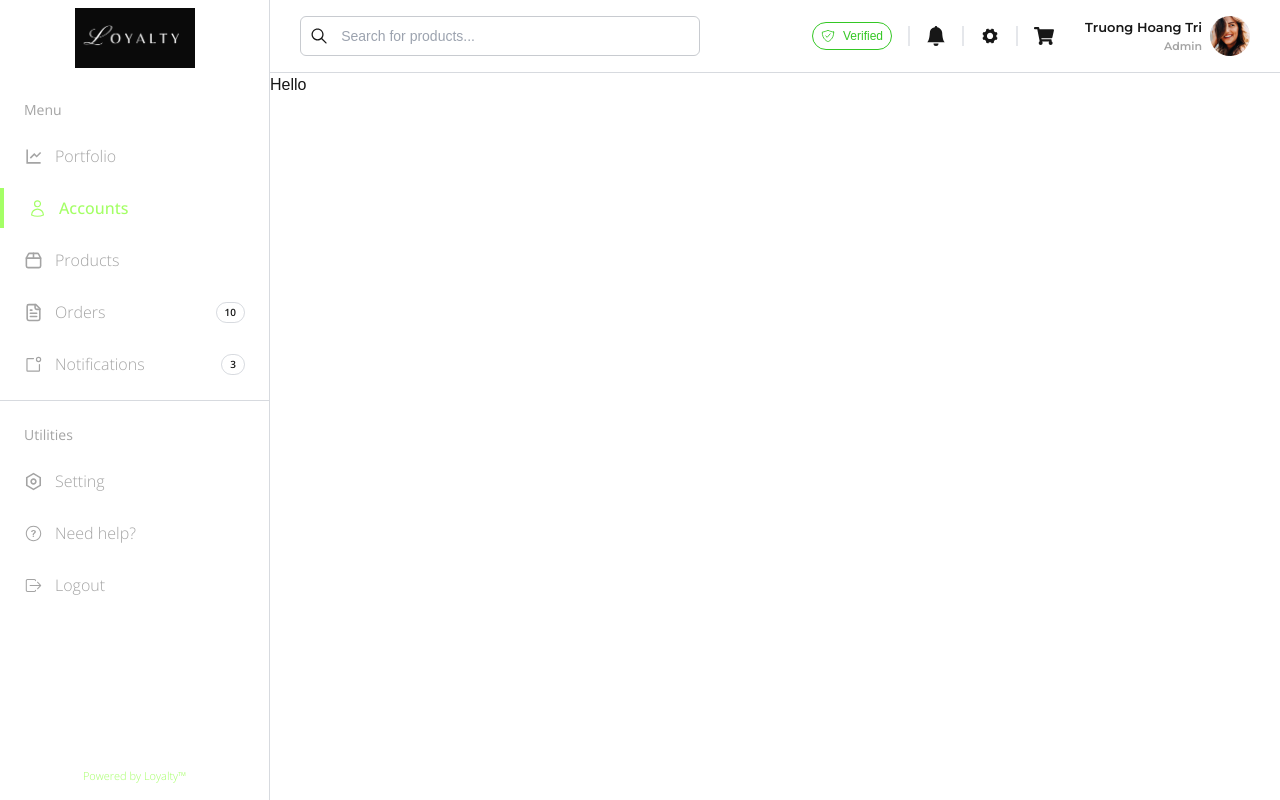
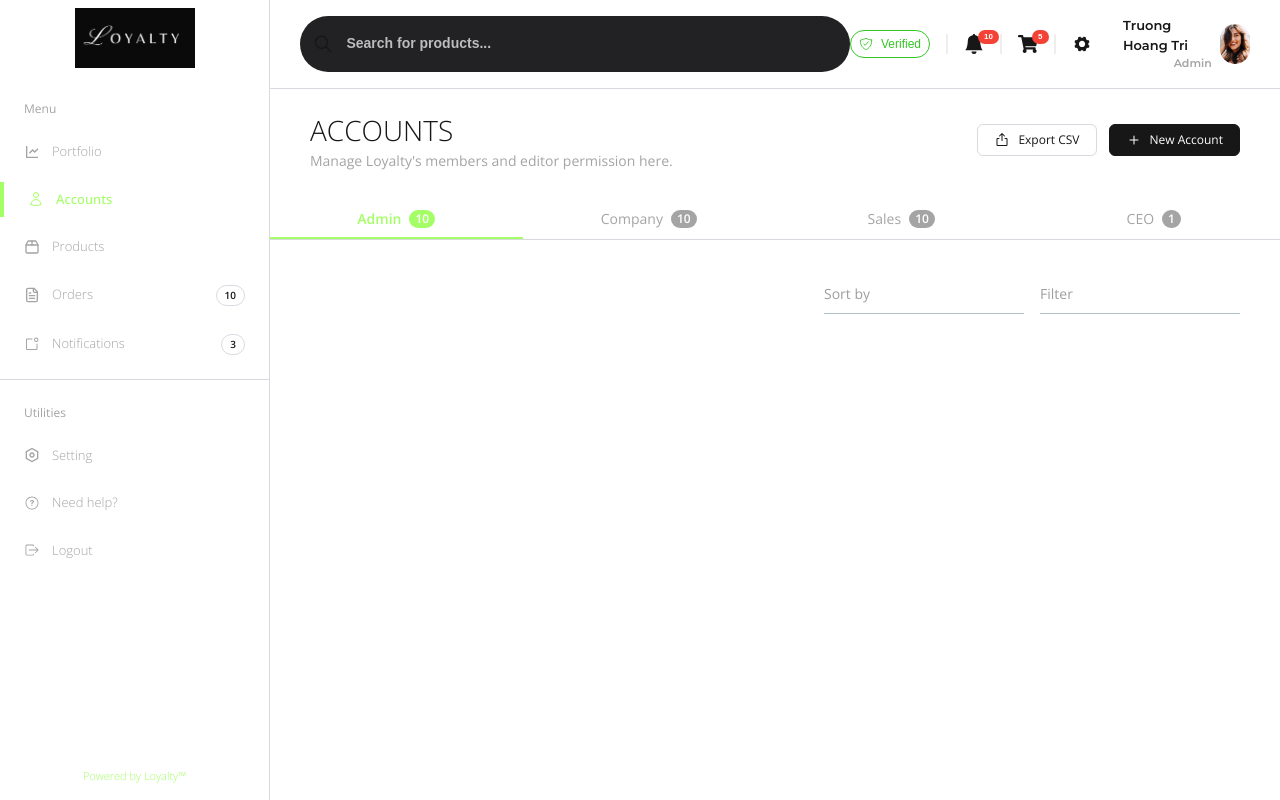
Before and after one commit to TriTruong666/Loyaty-Frontend, a Next.js app: page /dashboard/accounts in a window 1280 px wide. Built offline with nearby package versions, Linux system fonts and the light colour scheme.

Commit message:
Add Some UI

```diff
--- a/package.json
+++ b/package.json
@@ -9,7 +9,9 @@
     "lint": "next lint"
   },
   "dependencies": {
+    "@material-tailwind/react": "^2.1.10",
     "axios": "^1.7.9",
+    "framer-motion": "^12.4.2",
     "jotai": "^2.11.3",
     "next": "15.1.6",
     "react": "^19.0.0",
--- /dev/null
+++ b/src/app/dashboard/accounts/company/page.tsx
@@ -0,0 +1,5 @@
+"use client";
+
+export default function AccountCompanyRolePage() {
+  return <></>;
+}
--- /dev/null
+++ b/src/app/dashboard/accounts/layout.tsx
@@ -0,0 +1,35 @@
+"use client";
+import { AccountRoleMenu } from "@/components/account-role-menu";
+import { HiPlusSmall } from "react-icons/hi2";
+import { PiExport } from "react-icons/pi";
+
+export default function AccountDashboardLayout({
+  children,
+}: Readonly<{ children: React.ReactNode }>) {
+  return (
+    <div className="flex flex-col font-open py-[20px]">
+      <div className="flex items-center justify-between px-[40px]">
+        <div className="flex flex-col">
+          <p className="text-[28px] font-light select-none">ACCOUNTS</p>
+          <p className="text-sm text-normal">
+            Manage Loyalty's members and editor permission here.
+          </p>
+        </div>
+        <div className="flex items-center gap-x-3">
+          {/* add button */}
+          <div className="flex items-center border border-gray-400-40 px-4 py-[6px] rounded-md cursor-pointer gap-x-2">
+            <PiExport className="text-[16px] text-foreground" />
+            <p className="text-[12px] text-foreground">Export CSV</p>
+          </div>
+          <div className="flex items-center bg-foreground border border-foreground px-4 py-[6px] rounded-md cursor-pointer gap-x-2 transition-all duration-200 hover:bg-foreground hover:border-transparent group">
+            <HiPlusSmall className="text-[16px] text-background" />
+            <p className="text-[12px] text-background">New Account</p>
+          </div>
+        </div>
+      </div>
+
+      <AccountRoleMenu />
+      <div className="">{children}</div>
+    </div>
+  );
+}
--- a/src/app/dashboard/accounts/page.tsx
+++ b/src/app/dashboard/accounts/page.tsx
@@ -1,3 +1,80 @@
+"use client";
+import { Option, Select, ThemeProvider } from "@material-tailwind/react";
+import { selectTheme } from "@/theme/select-theme";
 export default function AccountPage() {
-  return <div className="">Hello</div>;
+  return (
+    <div className="flex flex-col">
+      <div className="flex items-center px-[40px] py-[20px] mt-[10px] justify-end gap-x-4">
+        <div className="w-[200px]">
+          <ThemeProvider value={selectTheme}>
+            <Select
+              label="Sort by"
+              variant="standard"
+              className="font-inter font-semibold"
+            >
+              <Option>By name (A → Z)</Option>
+              <Option>By name (Z → A)</Option>
+            </Select>
+          </ThemeProvider>
+        </div>
+        <div className="w-[200px]">
+          <ThemeProvider value={selectTheme}>
+            <Select
+              label="Filter"
+              variant="standard"
+              className="font-inter font-semibold"
+            >
+              <Option>By name (A → Z)</Option>
+              <Option>By name (Z → A)</Option>
+            </Select>
+          </ThemeProvider>
+        </div>
+      </div>
+      <AccountTable />
+    </div>
+  );
 }
+
+function AccountTable() {
+  const accountsData = [
+    {
+      name: "John Doe",
+      email: "john@example.com",
+      phone: "+1 234 567 890",
+      role: "Admin",
+      status: "Active",
+    },
+    {
+      name: "Alice Smith",
+      email: "alice@example.com",
+      phone: "+1 987 654 321",
+      role: "Manager",
+      status: "Pending",
+    },
+    {
+      name: "Michael Brown",
+      email: "michael@example.com",
+      phone: "+1 456 789 012",
+      role: "User",
+      status: "Inactive",
+    },
+    {
+      name: "Emma Wilson",
+      email: "emma@example.com",
+      phone: "+1 345 678 901",
+      role: "User",
+      status: "Active",
+    },
+  ];
+  return (
+    <div className="flex">
+      <table>
+        <thead>
+          <tr>
+            <th></th>
+          </tr>
+        </thead>
+      </table>
+    </div>
+  );
+}
--- /dev/null
+++ b/src/components/account-role-menu.tsx
@@ -0,0 +1,55 @@
+import { usePathname } from "next/navigation";
+import { motion } from "framer-motion";
+import Link from "next/link";
+export function AccountRoleMenu() {
+  const pathname = usePathname();
+
+  const roles = [
+    { name: "Admin", path: "/dashboard/accounts", count: 10 },
+    { name: "Company", path: "/dashboard/accounts/company", count: 10 },
+    { name: "Sales", path: "/dashboard/accounts/sales", count: 10 },
+    { name: "CEO", path: "/dashboard/accounts/ceo", count: 1 },
+  ];
+
+  return (
+    <div className="flex items-center font-open pb-[2px] border-b border-gray-400-40 mt-[30px]">
+      {roles.map((role) => {
+        const isActive =
+          role.path === "/dashboard/accounts"
+            ? pathname === role.path
+            : pathname.startsWith(role.path);
+        return (
+          <Link
+            key={role.name}
+            href={role.path}
+            className="relative flex-1 flex items-center gap-x-2 justify-center px-4 py-2"
+          >
+            <p
+              className={`text-sm ${
+                isActive ? "text-primary font-semibold" : "text-normal"
+              }`}
+            >
+              {role.name}
+            </p>
+            <span
+              className={`text-xs text-[9px] px-[6px] py-[1px] bg-normal rounded-full text-background font-semibold ${
+                isActive && "!bg-primary !text-background"
+              }`}
+            >
+              {role.count}
+            </span>
+            {isActive && (
+              <motion.div
+                layoutId="underline"
+                className="absolute bottom-[-2px] left-0 w-full h-[2px] bg-primary"
+                initial={{ width: 0 }}
+                animate={{ width: "100%" }}
+                transition={{ duration: 0.5 }}
+              />
+            )}
+          </Link>
+        );
+      })}
+    </div>
+  );
+}
--- a/src/components/dashboard-header.tsx
+++ b/src/components/dashboard-header.tsx
@@ -52,11 +52,11 @@ function SearchBar() {
   }, [charIndex, isDeleting, index]);
 
   return (
-    <div className="flex items-center border w-[400px] px-2 py-2 rounded-md gap-x-3 border-gray-600 border-opacity-30 transition-all duration-150 focus-within:border-gray-400">
-      <IoIosSearch className="text-[22px]" />
+    <div className="flex items-center w-[600px] 2xl:w-[500px] px-3 py-3 rounded-full gap-x-3 bg-[#222124] transition-all duration-150">
+      <IoIosSearch className="text-[24px]" />
       <input
         type="text"
-        className="outline-none bg-transparent border-none w-full text-[14px]"
+        className="outline-none bg-transparent border-none w-full text-[14px] font-bold"
         placeholder={placeholder}
       />
     </div>
@@ -70,14 +70,22 @@ function MainBar() {
         <IoShieldCheckmarkOutline className="text-[14px] text-[#34C724]" />
         <p className="text-[12px] text-[#34C724]">Verified</p>
       </div>
-      <div className="px-4 border-l-[2px]">
+      {/* Notification Icon with Badge */}
+      <div className="relative px-4 border-l-[2px]">
         <BsBellFill className="text-[20px]" />
+        <span className="absolute -top-1 left-[30px] bg-red-500 text-white text-[8px] px-[6px] py-[1px] rounded-full font-bold">
+          10
+        </span>
+      </div>
+      {/* Cart Icon with Badge */}
+      <div className="relative px-4 border-l-[2px]">
+        <FaShoppingCart className="text-[20px]" />
+        <span className="absolute -top-1 left-[30px] bg-red-500 text-white text-[8px] px-[6px] py-[1px] rounded-full font-bold">
+          5
+        </span>
       </div>
       <div className="px-4 border-l-[2px]">
         <IoIosSettings className="text-[20px]" />
-      </div>
-      <div className="px-4 border-l-[2px]">
-        <FaShoppingCart className="text-[20px]" />
       </div>
       {/* Avatar */}
       <div className="flex items-center ml-[15px] gap-x-2">
--- a/src/components/sidebar-dashboard.tsx
+++ b/src/components/sidebar-dashboard.tsx
@@ -77,7 +77,7 @@ function MainMenuForAdmin() {
 
   return (
     <div className="flex flex-col">
-      <p className="text-normal text-sm px-6 py-4">Menu</p>
+      <p className="text-normal text-[12px] px-6 py-4">Menu</p>
       <div className="flex flex-col gap-y-3 mb-2">
         {menu.map((item, i) => (
           <MenuItem
@@ -113,7 +113,7 @@ function UtilityItem() {
   ];
   return (
     <div className="flex flex-col pt-4 ">
-      <p className="text-normal text-sm px-6 py-2">Utilities</p>
+      <p className="text-normal text-[12px] px-6 py-2">Utilities</p>
       <div className="flex flex-col gap-y-3 mt-2">
         {utilMenu.map((item, i) => (
           <MenuItem
@@ -140,7 +140,8 @@ function MenuItem({
   typography?: number;
 }) {
   const pathName = usePathname();
-  const isActive = pathName === path;
+  const isActive =
+    path === "/dashboard" ? pathName === path : pathName.startsWith(path);
 
   return (
     <Link
@@ -149,18 +150,16 @@ function MenuItem({
         isActive ? "border-l-[4px] !border-primary !bg-transparent" : ""
       }`}
     >
-      {/* Background hover animation (left to right) */}
       <span className="absolute inset-0 bg-gray-600 bg-opacity-10 scale-x-0 origin-left transition-transform duration-300 group-hover:scale-x-100"></span>
 
-      {/* Left side (Icon + Name) */}
       <div className="relative flex items-center gap-x-3 z-10">
         <Icon
-          className={`text-[19px] text-normal group-hover:text-foreground transition-all duration-300 ${
+          className={`text-[16px] text-normal group-hover:text-foreground transition-all duration-300 ${
             isActive ? "!text-primary" : ""
           }`}
         />
         <p
-          className={`text-[16px] font-light group-hover:text-foreground transition-all duration-300 ${
+          className={`text-[13px] font-light group-hover:text-foreground transition-all duration-300 ${
             isActive ? "!text-primary font-medium" : "text-normal"
           }`}
         >
@@ -168,7 +167,6 @@ function MenuItem({
         </p>
       </div>
 
-      {/* Typography Badge */}
       {typography !== undefined && (
         <p
           className={`relative text-[10px] px-2 py-[2px] bg-transparent text-foreground border border-gray-400-40 group-hover:border-transparent group-hover:bg-foreground group-hover:text-background ${
@@ -193,7 +191,7 @@ function MenuOnlyForCEO() {
   ];
   return (
     <div className="flex flex-col pt-4 ">
-      <p className="text-normal text-sm px-6 py-2">Only CEO</p>
+      <p className="text-normal text-[12px] px-6 py-2">Only CEO</p>
       <div className="flex flex-col gap-y-3 mt-2">
         {ceoMenu.map((item, i) => (
           <MenuItem
--- /dev/null
+++ b/src/theme/select-theme.ts
@@ -0,0 +1,151 @@
+export const selectTheme = {
+  select: {
+    defaultProps: {
+      variant: "outlined",
+      color: "white",
+      size: "md",
+      label: "",
+      error: false,
+      success: false,
+      arrow: undefined,
+      value: undefined,
+      onChange: undefined,
+      selected: undefined,
+      offset: 5,
+      dismiss: {},
+      animate: {
+        unmount: {},
+        mount: {},
+      },
+      autoHeight: false,
+      lockScroll: false,
+      labelProps: {
+        className: "text-gray-500",
+      },
+      menuProps: {},
+      className: "",
+      disabled: false,
+      containerProps: undefined,
+    },
+    valid: {
+      variants: ["standard", "outlined", "static"],
+      sizes: ["md", "lg"],
+      colors: [
+        "blue-gray",
+        "gray",
+        "brown",
+        "deep-orange",
+        "orange",
+        "amber",
+        "yellow",
+        "lime",
+        "light-green",
+        "green",
+        "teal",
+        "cyan",
+        "light-blue",
+        "blue",
+        "indigo",
+        "deep-purple",
+        "purple",
+        "pink",
+        "red",
+      ],
+    },
+    styles: {
+      base: {
+        container: {
+          position: "relative",
+          width: "w-[200px]",
+          minWidth: "min-w-[200px]",
+        },
+        select: {
+          peer: "peer",
+          width: "w-full",
+          height: "h-full",
+          bg: "bg-transparent",
+          color: "text-white",
+          fontFamily: "font-inter",
+          fontWeight: "font-normal",
+          textAlign: "text-left",
+          outline: "outline-none focus:outline-none",
+          disabled:
+            "disabled:bg-gray-800 disabled:border-0 disabled:text-gray-500",
+          transition: "transition-all",
+        },
+        arrow: {
+          initial: {
+            display: "grid",
+            placeItems: "place-items-center",
+            position: "absolute",
+            top: "top-2/4",
+            right: "right-2",
+            pt: "pt-px",
+            width: "w-5",
+            height: "h-5",
+            color: "text-gray-400",
+            transform: "rotate-0 -translate-y-2/4",
+            transition: "transition-all",
+          },
+          active: {
+            transform: "rotate-180",
+            mt: "mt-px",
+          },
+        },
+        label: {
+          display: "flex",
+          width: "w-full",
+          height: "h-full",
+          userSelect: "select-none",
+          pointerEvents: "pointer-events-none",
+          position: "absolute",
+          left: "left-0",
+          fontWeight: "font-normal",
+          transition: "transition-all",
+          color: "text-white",
+        },
+        menu: {
+          width: "w-full",
+          maxHeight: "max-h-96",
+          bg: "bg-black",
+          p: "p-3",
+          border: "border border-gray-400-40",
+          borderRadius: "rounded-md",
+          boxShadow: "shadow-lg shadow-gray-900/20",
+          fontFamily: "font-inter",
+          fontSize: "text-sm",
+          fontWeight: "font-normal",
+          color: "text-normal",
+          overflow: "overflow-auto",
+          outline: "focus:outline-none",
+        },
+        option: {
+          initial: {
+            pt: "pt-[9px]",
+            pb: "pb-2",
+            px: "px-3",
+            borderRadius: "rounded-md",
+            lightHeight: "leading-tight",
+            cursor: "cursor-pointer",
+            userSelect: "select-none",
+            background: "hover:bg-gray-700 focus:bg-gray-700",
+            opacity: "hover:bg-opacity-80 focus:bg-opacity-80",
+            color: "hover:text-white focus:text-white",
+            outline: "outline-none",
+            transition: "transition-all",
+          },
+          active: {
+            bg: "bg-gray-700 bg-opacity-80",
+            color: "text-white",
+          },
+          disabled: {
+            opacity: "opacity-50",
+            cursor: "cursor-not-allowed",
+            userSelect: "select-none",
+            pointerEvents: "pointer-events-none",
+          },
+        },
+      },
+    },
+  },
+};
--- a/tailwind.config.ts
+++ b/tailwind.config.ts
@@ -1,6 +1,7 @@
+import withMT from "@material-tailwind/react/utils/withMT";
 import type { Config } from "tailwindcss";
 
-export default {
+export default withMT({
   darkMode: "class",
   content: [
     "./src/pages/**/*.{js,ts,jsx,tsx,mdx}",
@@ -27,4 +28,4 @@ export default {
     },
   },
   plugins: [],
-} satisfies Config;
+} satisfies Config);
```
Also changed, not shown: 1 other file (tests, documents, lock files or other folders).
